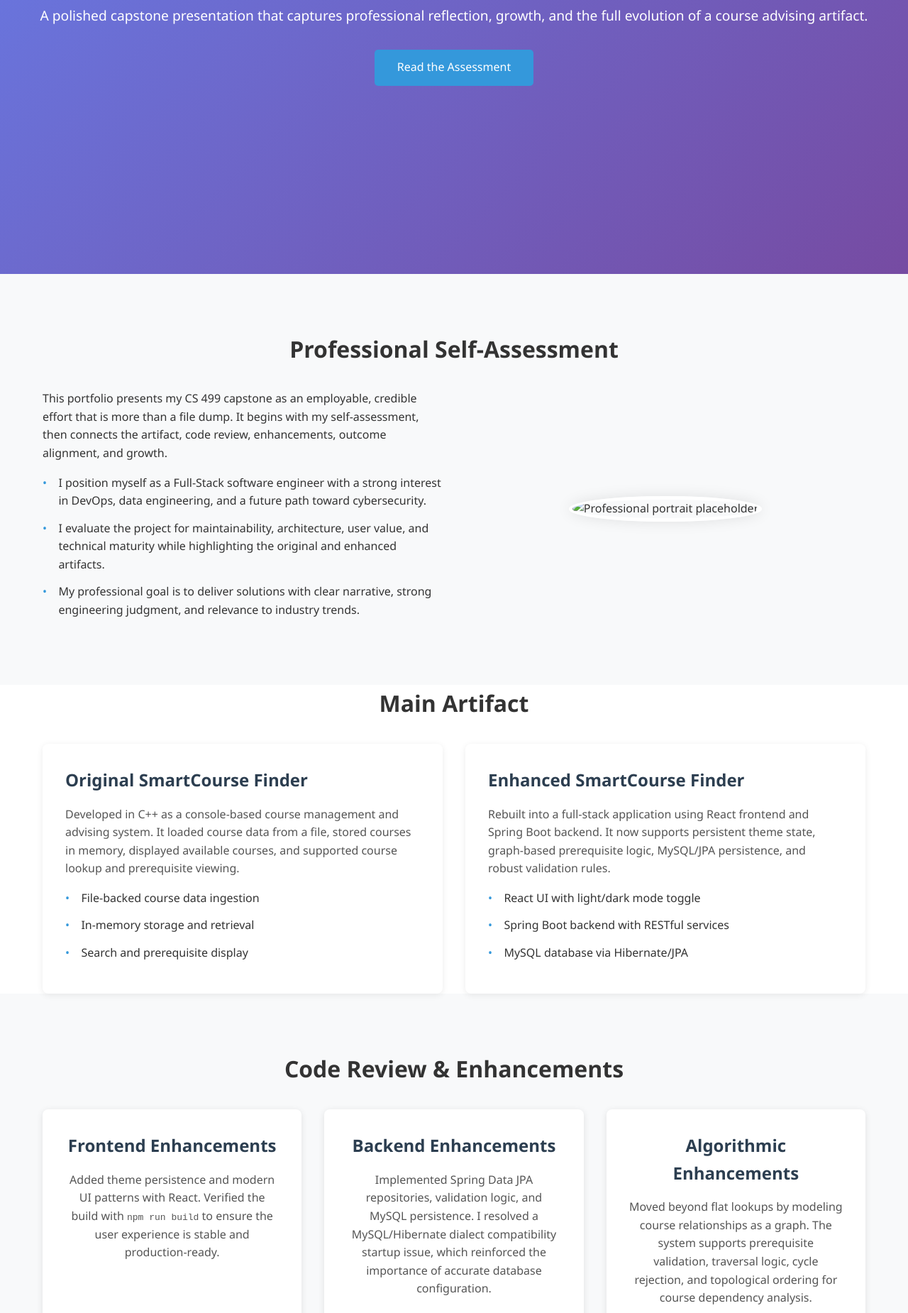
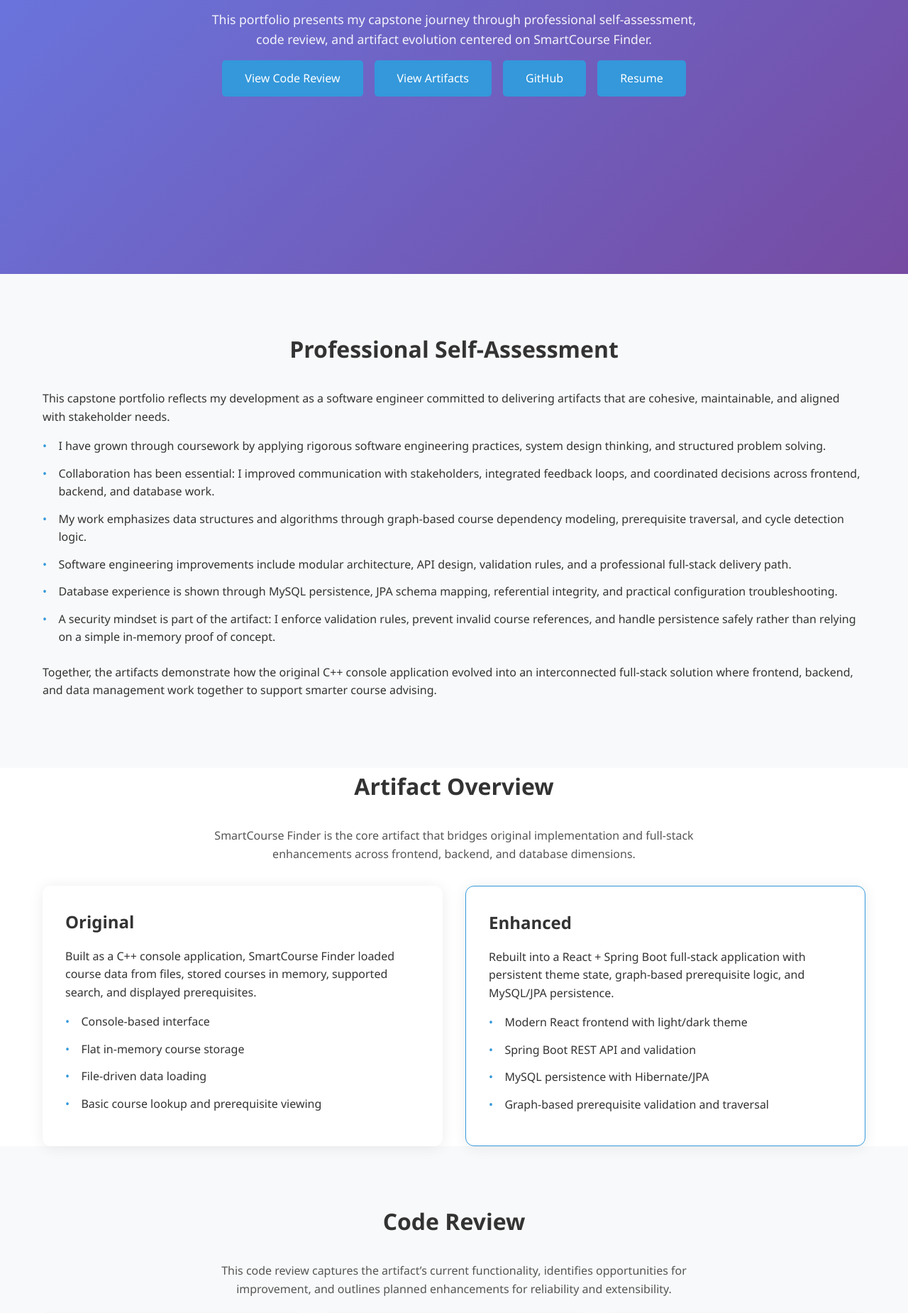
Before and after one commit to henoctshimanga/henoctshimanga.github.io, a plain HTML site: page index.html in a window 1280 px wide. Shown: the part 414-2264 px from the top of the page at 71% size. Drawn offline with Linux system fonts and the light colour scheme.

Commit message:
Refine capstone portfolio with hero intro, professional assessment, code review, and artifact comparison

```diff
--- a/index.html
+++ b/index.html
@@ -18,10 +18,8 @@
                 <ul class="nav-menu" id="nav-menu">
                     <li><a href="#hero">Home</a></li>
                     <li><a href="#assessment">Assessment</a></li>
-                    <li><a href="#artifact">Artifact</a></li>
-                    <li><a href="#review">Enhancements</a></li>
-                    <li><a href="#outcomes">Outcomes</a></li>
-                    <li><a href="#growth">Growth</a></li>
+                    <li><a href="#review">Code Review</a></li>
+                    <li><a href="#artifact">Artifacts</a></li>
                     <li><a href="#contact">Contact</a></li>
                 </ul>
                 <div class="hamburger" id="hamburger" role="button" tabindex="0" aria-label="Toggle navigation">
@@ -36,27 +34,34 @@
     <main>
         <section id="hero" class="hero">
             <div class="hero-content">
-                <p class="eyebrow">CS 499 Capstone ePortfolio</p>
-                <h2>SmartCourse Finder</h2>
-                <p>A polished capstone presentation that captures professional reflection, growth, and the full evolution of a course advising artifact.</p>
-                <a href="#assessment" class="btn">Read the Assessment</a>
+                <p class="eyebrow">SNHU CS 499 Capstone</p>
+                <h2>Your Name</h2>
+                <p>Computer Science ePortfolio | Full-Stack / DevOps Engineer</p>
+                <p class="hero-intro">This portfolio presents my capstone journey through professional self-assessment, code review, and artifact evolution centered on SmartCourse Finder.</p>
+                <div class="hero-actions">
+                    <a href="#review" class="btn">View Code Review</a>
+                    <a href="#artifact" class="btn btn-secondary">View Artifacts</a>
+                    <a href="https://github.com/your-github" target="_blank" rel="noopener noreferrer" class="btn btn-secondary">GitHub</a>
+                    <a href="#" class="btn btn-secondary">Resume</a>
+                </div>
             </div>
         </section>
 
         <section id="assessment" class="about">
             <div class="container">
                 <h2>Professional Self-Assessment</h2>
-                <div class="about-content">
+                <div class="about-content assessment-content">
                     <div class="about-text">
-                        <p>This portfolio presents my CS 499 capstone as an employable, credible effort that is more than a file dump. It begins with my self-assessment, then connects the artifact, code review, enhancements, outcome alignment, and growth.</p>
+                        <p>This capstone portfolio reflects my development as a software engineer committed to delivering artifacts that are cohesive, maintainable, and aligned with stakeholder needs.</p>
                         <ul class="assessment-list">
-                            <li>I position myself as a Full-Stack software engineer with a strong interest in DevOps, data engineering, and a future path toward cybersecurity.</li>
-                            <li>I evaluate the project for maintainability, architecture, user value, and technical maturity while highlighting the original and enhanced artifacts.</li>
-                            <li>My professional goal is to deliver solutions with clear narrative, strong engineering judgment, and relevance to industry trends.</li>
+                            <li>I have grown through coursework by applying rigorous software engineering practices, system design thinking, and structured problem solving.</li>
+                            <li>Collaboration has been essential: I improved communication with stakeholders, integrated feedback loops, and coordinated decisions across frontend, backend, and database work.</li>
+                            <li>My work emphasizes data structures and algorithms through graph-based course dependency modeling, prerequisite traversal, and cycle detection logic.</li>
+                            <li>Software engineering improvements include modular architecture, API design, validation rules, and a professional full-stack delivery path.</li>
+                            <li>Database experience is shown through MySQL persistence, JPA schema mapping, referential integrity, and practical configuration troubleshooting.</li>
+                            <li>A security mindset is part of the artifact: I enforce validation rules, prevent invalid course references, and handle persistence safely rather than relying on a simple in-memory proof of concept.</li>
                         </ul>
-                    </div>
-                    <div class="about-image">
-                        <img src="media/profile-placeholder.jpg" alt="Professional portrait placeholder" width="220" height="220">
+                        <p class="assessment-summary">Together, the artifacts demonstrate how the original C++ console application evolved into an interconnected full-stack solution where frontend, backend, and data management work together to support smarter course advising.</p>
                     </div>
                 </div>
             </div>
@@ -64,24 +69,28 @@
 
         <section id="artifact" class="artifact">
             <div class="container">
-                <h2>Main Artifact</h2>
-                <div class="artifact-grid">
-                    <article class="artifact-card">
-                        <h3>Original SmartCourse Finder</h3>
-                        <p>Developed in C++ as a console-based course management and advising system. It loaded course data from a file, stored courses in memory, displayed available courses, and supported course lookup and prerequisite viewing.</p>
+                <h2>Artifact Overview</h2>
+                <p class="section-intro">SmartCourse Finder is the core artifact that bridges original implementation and full-stack enhancements across frontend, backend, and database dimensions.</p>
+                <div class="comparison-grid">
+                    <article class="comparison-panel">
+                        <h3>Original</h3>
+                        <p>Built as a C++ console application, SmartCourse Finder loaded course data from files, stored courses in memory, supported search, and displayed prerequisites.</p>
                         <ul class="detail-list">
-                            <li>File-backed course data ingestion</li>
-                            <li>In-memory storage and retrieval</li>
-                            <li>Search and prerequisite display</li>
+                            <li>Console-based interface</li>
+                            <li>Flat in-memory course storage</li>
+                            <li>File-driven data loading</li>
+                            <li>Basic course lookup and prerequisite viewing</li>
                         </ul>
                     </article>
-                    <article class="artifact-card">
-                        <h3>Enhanced SmartCourse Finder</h3>
-                        <p>Rebuilt into a full-stack application using React frontend and Spring Boot backend. It now supports persistent theme state, graph-based prerequisite logic, MySQL/JPA persistence, and robust validation rules.</p>
+                    <article class="comparison-panel enhanced">
+                        <h3>Enhanced</h3>
+                        <p>Rebuilt into a React + Spring Boot full-stack application with persistent theme state, graph-based prerequisite logic, and MySQL/JPA persistence.</p>
                         <ul class="detail-list">
-                            <li>React UI with light/dark mode toggle</li>
-                            <li>Spring Boot backend with RESTful services</li>
-                            <li>MySQL database via Hibernate/JPA</li>
+                            <li>Modern React frontend with light/dark theme</li>
+                            <li>Spring Boot REST API and validation
+</li>
+                            <li>MySQL persistence with Hibernate/JPA</li>
+                            <li>Graph-based prerequisite validation and traversal</li>
                         </ul>
                     </article>
                 </div>
@@ -90,20 +99,25 @@
 
         <section id="review" class="projects">
             <div class="container">
-                <h2>Code Review & Enhancements</h2>
+                <h2>Code Review</h2>
+                <p class="section-intro">This code review captures the artifact’s current functionality, identifies opportunities for improvement, and outlines planned enhancements for reliability and extensibility.</p>
                 <div class="projects-grid">
                     <div class="project-card">
-                        <h3>Frontend Enhancements</h3>
-                        <p>Added theme persistence and modern UI patterns with React. Verified the build with <code>npm run build</code> to ensure the user experience is stable and production-ready.</p>
+                        <h3>Existing Functionality</h3>
+                        <p>The system supports course management, prerequisite lookup, theme persistence, and full-stack data flow between React, Spring Boot, and MySQL.</p>
                     </div>
                     <div class="project-card">
-                        <h3>Backend Enhancements</h3>
-                        <p>Implemented Spring Data JPA repositories, validation logic, and MySQL persistence. I resolved a MySQL/Hibernate dialect compatibility startup issue, which reinforced the importance of accurate database configuration.</p>
+                        <h3>Identified Weaknesses</h3>
+                        <p>Areas for refinement include stronger error handling, clearer API contract documentation, deeper security controls, and enhanced user guidance for invalid course operations.</p>
                     </div>
                     <div class="project-card">
-                        <h3>Algorithmic Enhancements</h3>
-                        <p>Moved beyond flat lookups by modeling course relationships as a graph. The system supports prerequisite validation, traversal logic, cycle rejection, and topological ordering for course dependency analysis.</p>
+                        <h3>Planned Enhancements</h3>
+                        <p>Planned work focuses on improved validation, user feedback, database transaction handling, better edge-case handling for prerequisite graphs, and production-ready deployment readiness.</p>
                     </div>
+                </div>
+                <div class="video-placeholder">
+                    <a href="#" class="btn btn-secondary">View Review Video</a>
+                    <p>Placeholder for an external code review or demonstration video link.</p>
                 </div>
             </div>
         </section>
--- a/styles.css
+++ b/styles.css
@@ -118,12 +118,90 @@ header {
 
 .hero-content h2 {
     font-size: 3rem;
+    margin-bottom: 0.75rem;
+}
+
+.hero-content p {
+    font-size: 1.1rem;
+    margin-bottom: 1rem;
+    max-width: 720px;
+    margin-left: auto;
+    margin-right: auto;
+}
+
+.hero-intro {
+    margin-bottom: 1.5rem;
+    color: rgba(255, 255, 255, 0.92);
+    max-width: 740px;
+}
+
+.hero-actions {
+    display: flex;
+    flex-wrap: wrap;
+    justify-content: center;
+    gap: 1rem;
+}
+
+.btn-secondary {
+    background-color: rgba(255, 255, 255, 0.14);
+    color: #fff;
+    border: 1px solid rgba(255, 255, 255, 0.28);
+}
+
+.btn-secondary:hover {
+    background-color: rgba(255, 255, 255, 0.22);
+}
+
+.section-intro {
+    margin-bottom: 1.5rem;
+    color: #555;
+    max-width: 760px;
+    margin-left: auto;
+    margin-right: auto;
+    text-align: center;
+}
+
+.comparison-grid,
+.projects-grid,
+.skills-grid {
+    display: grid;
+    gap: 2rem;
+}
+
+.comparison-grid {
+    grid-template-columns: repeat(auto-fit, minmax(320px, 1fr));
+    margin-top: 2rem;
+}
+
+.comparison-panel {
+    background-color: #fff;
+    border-radius: 12px;
+    padding: 2rem;
+    box-shadow: 0 2px 20px rgba(0, 0, 0, 0.08);
+}
+
+.comparison-panel.enhanced {
+    border: 1px solid #3498db;
+}
+
+.comparison-panel h3 {
     margin-bottom: 1rem;
 }
 
-.hero-content p {
-    font-size: 1.2rem;
-    margin-bottom: 2rem;
+.assessment-summary {
+    margin-top: 1.5rem;
+    font-weight: 500;
+    color: #333;
+}
+
+.video-placeholder {
+    margin-top: 2rem;
+    text-align: center;
+}
+
+.video-placeholder p {
+    margin-top: 0.75rem;
+    color: #555;
 }
 
 /* Button styles */
```
